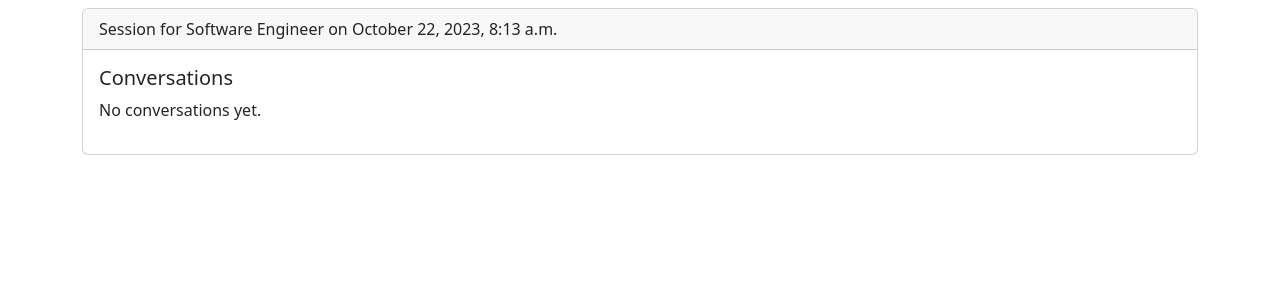
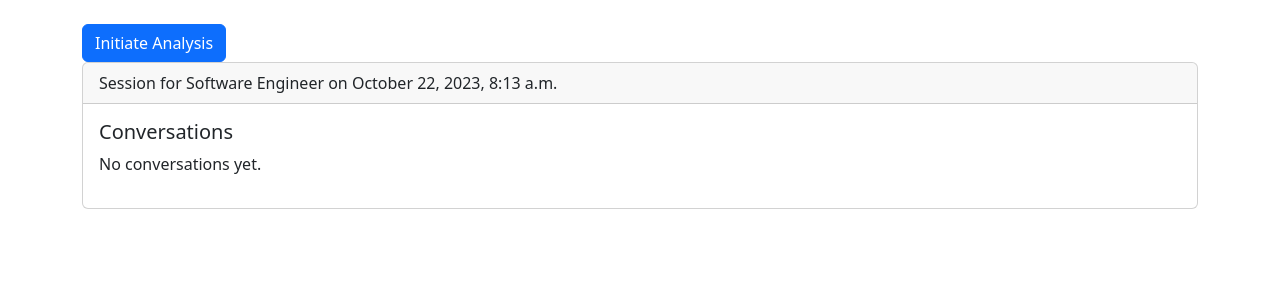
Before and after one commit to shivstaa/AutoRecruit, a Django app: page /session/13/ in a window 1280 px wide. Shown: the part 59-359 px from the top of the page. Run offline with Django 4.2, Linux system fonts and the light colour scheme; a user stored in the database is signed in; data comes from the database, SQL or seed files in the repository; data that the repository does not hold is empty; some libraries are stand-ins or nearby versions.

Commit message:
added init analysis button

```diff
--- a/stream/core/templates/core/session_detail.html
+++ b/stream/core/templates/core/session_detail.html
@@ -2,6 +2,7 @@
 
 {% block body %}
   <div class="container">
+    <a href="{% url 'core:analysis_initiate' session.id %}" class="btn btn-primary mt-3">Initiate Analysis</a>
     <div class="card">
       <div class="card-header">
         Session for {{ session.interview.job_title }} on {{ session.start_time|date:"F j, Y, P" }}
```
